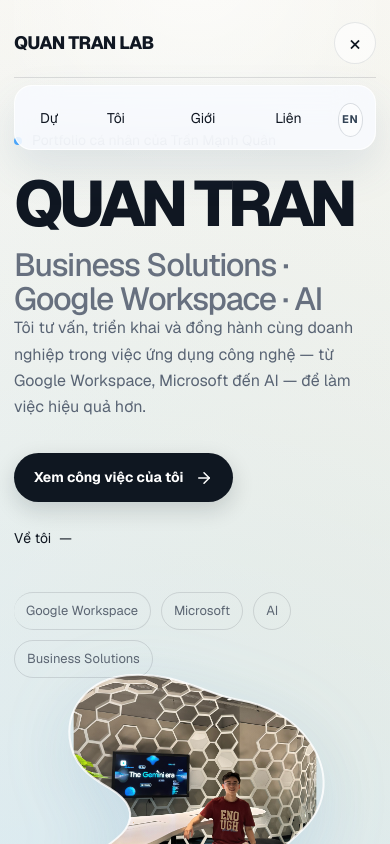
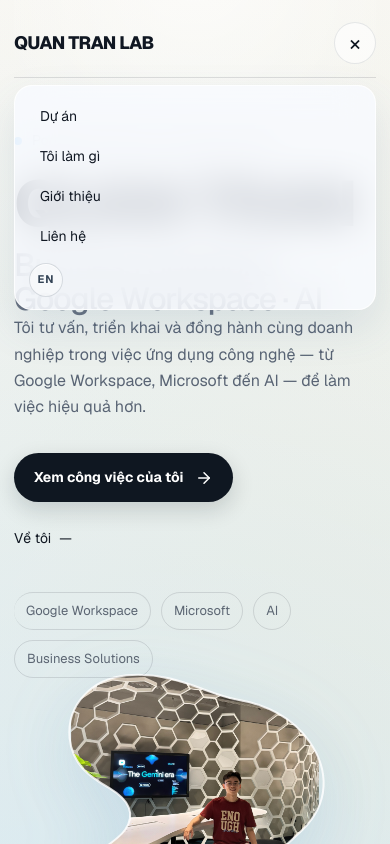
Before and after one commit to quantran159/quantranlab, a Next.js app: page / in a window 390 px wide. Both pictures are taken after a click on the button "Mở menu". Shown: the top 844 px of the page. Built offline with nearby package versions, Linux system fonts and the light colour scheme.

Commit message:
Improve mobile navigation and hero layout

```diff
--- a/src/app/accessibility.css
+++ b/src/app/accessibility.css
@@ -504,13 +504,40 @@
     backdrop-filter: blur(18px) saturate(120%);
   }
 
+  .site-header nav.header-mobile-menu {
+    display: grid !important;
+    align-items: stretch;
+    gap: 4px;
+  }
+
   .header-mobile-menu .header-nav-link {
     display: flex !important;
     padding: 8px 12px;
+    justify-content: flex-start;
+  }
+
+  .header-mobile-menu .header-nav-link-viewport {
+    width: 100%;
   }
 
   .header-mobile-menu .lang-toggle {
     justify-self: start;
     margin: 5px 0 0 2px;
   }
+
+  .hero-art {
+    height: clamp(260px, 82vw, 360px);
+    margin-top: 18px;
+  }
+
+  .quick-facts {
+    margin-top: 30px;
+  }
 }
+
+@media (max-width: 540px) {
+  .hero-art {
+    height: min(320px, 82vw);
+    margin-top: 18px;
+  }
+}
--- a/src/app/layout.tsx
+++ b/src/app/layout.tsx
@@ -7,10 +7,10 @@
 
 export const metadata: Metadata = {
   metadataBase: new URL("https://quantranlab.com"),
-  title: { default: "Quan Tran — Web Designer & Digital Product Builder", template: "%s | Quan Tran Lab" },
-  description: "Portfolio của Trần Mạnh Quân — web design, digital products, AI experiments and modern web development.",
+  title: { default: "Quan Tran — Business Solutions · Google Workspace · AI", template: "%s | Quan Tran Lab" },
+  description: "Portfolio của Trần Mạnh Quân — Business Solutions, Google Workspace, Microsoft, AI và automation.",
   alternates: { canonical: "/" },
-  openGraph: { type: "website", url: "https://quantranlab.com", siteName: "Quan Tran Lab", title: "Quan Tran — Portfolio", description: "Web design, digital products and AI experiments by Tran Manh Quan." },
+  openGraph: { type: "website", url: "https://quantranlab.com", siteName: "Quan Tran Lab", title: "Quan Tran — Business Solutions · Google Workspace · AI", description: "Business Solutions, Google Workspace, Microsoft, AI và automation của Trần Mạnh Quân." },
   robots: { index: true, follow: true },
 };
 
--- a/src/components/ImageEditor.tsx
+++ b/src/components/ImageEditor.tsx
@@ -164,6 +164,7 @@
 
   const shown = isEditing ? draft : saved;
   const imageTransform = `translate(${shown.x}%, ${shown.y}%) scale(${shown.scale}) rotate(${shown.rotation}deg)`;
+  const heroImageTransform = `translate(${shown.x * 5.6} ${shown.y * 5.1}) translate(280 255) rotate(${shown.rotation}) scale(${shown.scale}) translate(-280 -255)`;
 
   return (
     <div className={`image-editor image-editor-${variant}`}>
@@ -196,38 +197,18 @@
               <clipPath id="profile-shape-clip" clipPathUnits="userSpaceOnUse"><path d={shapePath} /></clipPath>
             </defs>
             <g clipPath="url(#profile-shape-clip)">
-              <foreignObject x="0" y="0" width="560" height="510">
-                <div className="image-editor-hero-image-wrap">
-                  <img
-                    src={shown.src}
-                    alt="Ảnh cá nhân của Trần Mạnh Quân"
-                    className="image-editor-hero-image"
-                    draggable={false}
-                    onError={onError}
-                    onPointerDown={(event) => {
-                      event.stopPropagation();
-                      handlePointerDown(event as unknown as PointerEvent<HTMLDivElement>);
-                    }}
-                    onPointerMove={(event) => handlePointerMove(event as unknown as PointerEvent<HTMLDivElement>)}
-                    onPointerUp={(event) => stopDragging(event as unknown as PointerEvent<HTMLDivElement>)}
-                    onPointerCancel={(event) => stopDragging(event as unknown as PointerEvent<HTMLDivElement>)}
-                    onLostPointerCapture={() => {
-                      dragRef.current = null;
-                      setIsDragging(false);
-                    }}
-                    onMouseDown={(event) => {
-                      event.stopPropagation();
-                      handleMouseDown(event as unknown as MouseEvent<HTMLDivElement>);
-                    }}
-                    onMouseMove={(event) => handleMouseMove(event as unknown as MouseEvent<HTMLDivElement>)}
-                    onMouseUp={handleMouseUp}
-                    onMouseLeave={() => {
-                      if (dragRef.current?.pointerId === -1) handleMouseUp();
-                    }}
-                    style={{ transform: imageTransform }}
-                  />
-                </div>
-              </foreignObject>
+              <image
+                href={shown.src}
+                x="0"
+                y="0"
+                width="560"
+                height="510"
+                preserveAspectRatio="xMidYMid meet"
+                className="image-editor-hero-svg-image"
+                pointerEvents={isEditing ? "auto" : "none"}
+                onError={onError}
+                transform={heroImageTransform}
+              />
               <rect width="560" height="510" fill="url(#profile-shape-sheen)" />
             </g>
             <path d={shapePath} fill="none" stroke="#ffffff" strokeOpacity="0.82" strokeWidth="2" vectorEffect="non-scaling-stroke" />
```
